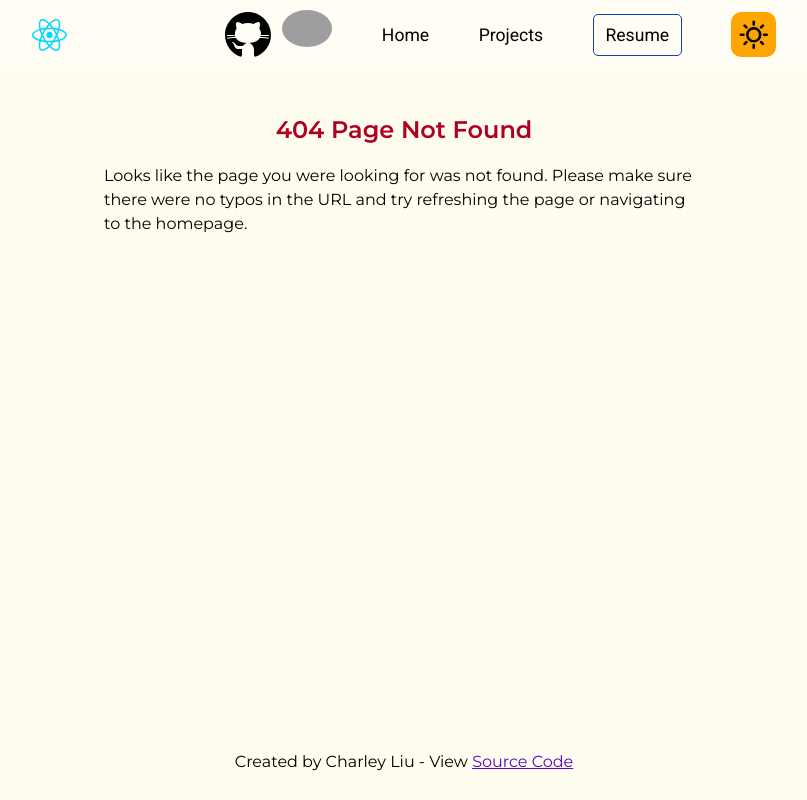
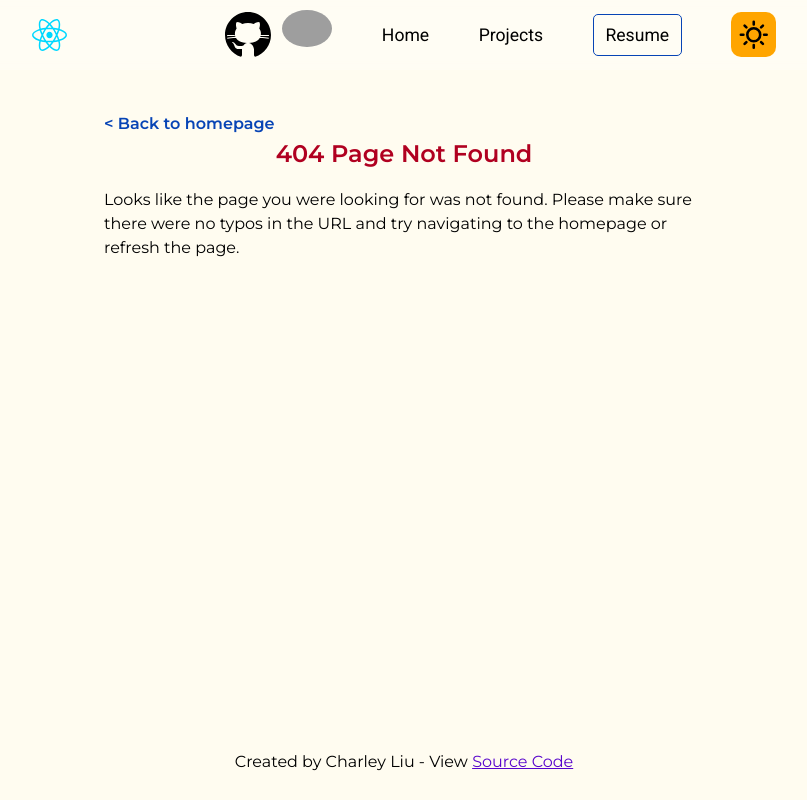
Before and after one commit to Columbium41/Personal-Website, a React (Vite) app: page / in a window 1280 px wide. Shown: the whole page, without its empty margins (236-1043 px from the left). Built offline with nearby package versions, Linux system fonts and the light colour scheme; grey boxes are pictures that could not be loaded.

Commit message:
Added link to homepage in 404 page

```diff
--- a/src/components/ErrorOverlay.jsx
+++ b/src/components/ErrorOverlay.jsx
@@ -1,14 +1,16 @@
+import AnimatedPage from "./AnimatedPage";
+
 /**
- * A function that returns a <div></div> element that displays an error message to the user
+ * A function that returns an <AnimatedPage></AnimatedPage> element that displays an error message to the user
  *
- * @returns {JSX.Element} returns a <div></div> element containing an error message
+ * @returns {JSX.Element} returns an <AnimatedPage></AnimatedPage> element containing an error message
  */
 function ErrorOverlay() {
     return (
-        <div className="error-overlay">
+        <AnimatedPage className={"error-overlay"}>
             <h2>Error: Page not loading correctly</h2>
-            <p>Please refresh the page and try again later</p>
-        </div>
+            <p>Please refresh the page and try again later.</p>
+        </AnimatedPage>
     )
 }
 
--- a/src/components/NotFound.jsx
+++ b/src/components/NotFound.jsx
@@ -1,5 +1,6 @@
 import { useEffect } from "react";
 import AnimatedPage from "./AnimatedPage";
+import { Link } from "react-router-dom";
 
 /**
  * A function that returns an <AnimatedPage></AnimatedPage> component containing a 404 message
@@ -16,10 +17,16 @@ function NotFound({ setDocumentTitle }) {
 
     return (
         <AnimatedPage className={"not-found"}>
+            {/* Back to homepage link */}
+            <Link to={"/Personal-Website/"}>
+                <h4 className="back-to-link">{'<'} Back to homepage</h4>
+            </Link>
+
+            {/* 404 error message */}
             <h2 className="text-center">404 Page Not Found</h2>
             <p>
                 Looks like the page you were looking for was not found.
-                Please make sure there were no typos in the URL and try refreshing the page or navigating to the homepage.
+                Please make sure there were no typos in the URL and try navigating to the homepage or refresh the page.
             </p>
         </AnimatedPage>
     )
--- a/src/components/ProjectPage.jsx
+++ b/src/components/ProjectPage.jsx
@@ -41,7 +41,7 @@ function ProjectPage({ data, setDocumentTitle }) {
             <div className="project-page">
                 {/* Link back to projects section */}
                 <Link to={"/Personal-Website/projects"}>
-                    <h3 className="back-to-projects">
+                    <h3 className="back-to-link">
                         {'<'} Projects
                     </h3>
                 </Link>
--- a/src/css/App.css
+++ b/src/css/App.css
@@ -37,6 +37,7 @@ header {
     background: var(--bg-header);
     backdrop-filter: blur(10px);
     -webkit-backdrop-filter: blur(10px);
+    transition: background 0.5s ease-in;
 }
 header + main {
     margin-top: 4ch;
@@ -235,13 +236,13 @@ header + main {
     color: inherit;
     font-size: inherit;
 }
-.back-to-projects {
+.back-to-link {
     color: var(--fg-varient);
     position: relative;
     display: inline-block;
     cursor: pointer;
 }
-.back-to-projects::before {
+.back-to-link::before {
     content: "";
     position: absolute;
     left: 0;
@@ -251,7 +252,7 @@ header + main {
     background-color: var(--fg-primary);
     transition: width 0.25s ease-out;
 }
-.back-to-projects:hover::before {
+.back-to-link:hover::before {
     width: 100%;
 }
 .project-metadata-container {
```
